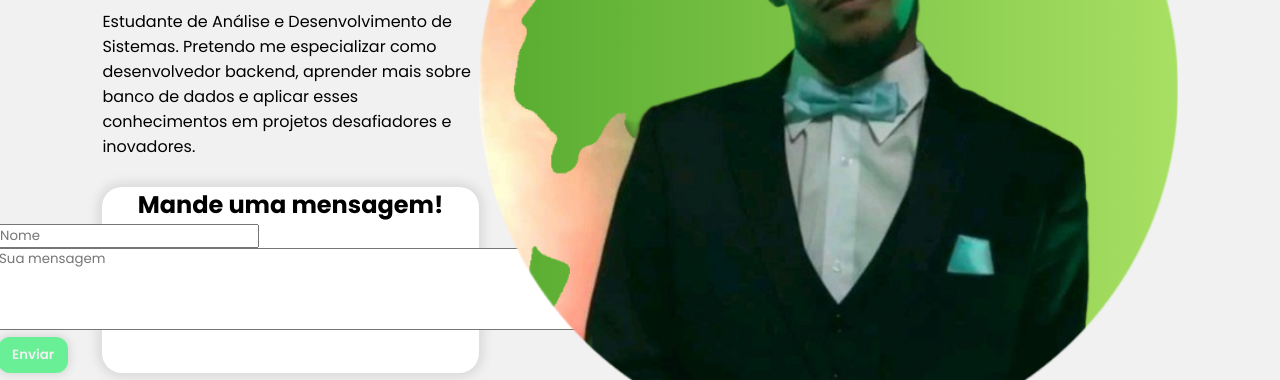
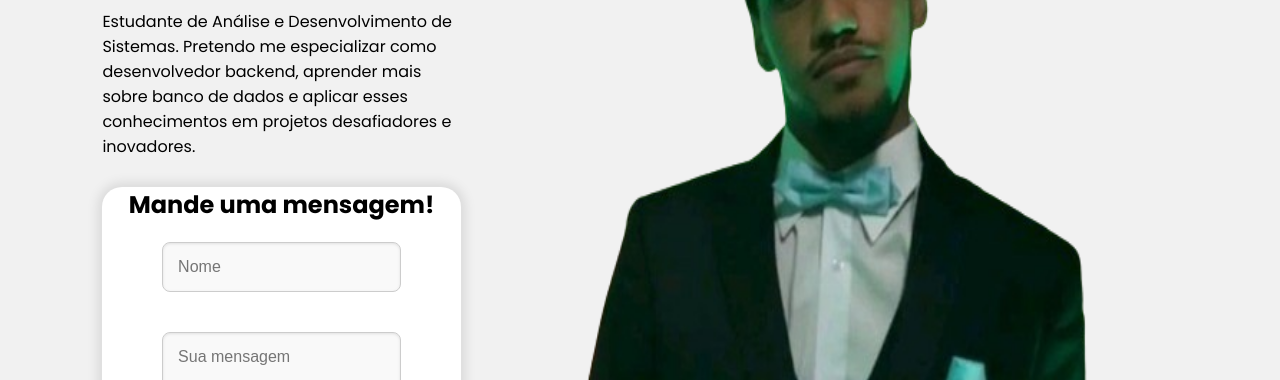
Before and after one commit to CesarAugusto13/CesarPortifolio, a plain HTML site: page index.html in a window 1280 px wide. Shown: the part 388-768 px from the top of the page. Drawn offline with nearby package versions, Linux system fonts and the light colour scheme.

Commit message:
Foto arrumada e Textarea corrigida

```diff
--- a/index.html
+++ b/index.html
@@ -71,10 +71,10 @@
                     <h2>Mande uma mensagem!</h2>
                     <form id="whatsappForm">
                         <label for="nome"></label>
-                        <input type="text" id="name" name="nome" placeholder="Nome" required>
+                        <input type="text" id="name" name="nome" class="nomeArea" placeholder="Nome" required>
                         <br>
                         <label for="mensagem"></label>
-                        <textarea id="message" name="mensagem"  rows="4" cols="50" placeholder="Sua mensagem" required></textarea>
+                        <textarea id="message" name="mensagem" class="messageArea" placeholder="Sua mensagem" required></textarea>
                         <br>
                         <button class="btn-default" type="submit">Enviar</button>
                     </form>
@@ -93,7 +93,7 @@
             </div>
 
             <div id="banner">
-                <img src="src/img/profile-pic.png" alt="Foto de perfil">
+                <img src="src/img/foto.png" alt="Foto de perfil">
             </div>
         </section>
 
@@ -138,7 +138,7 @@
                     <img src="src/img/In progress-amico.svg" width="300px" height="200px" class="proj-hammer"
                         alt="Imagem do projeto">
                     <h3 class="proj-title">Grafico em Python</h3>
-                    <span class="proj-description">Programa que efetua consulta no BDD e efetua um gráfico com os dados.</span>
+                    <span class="proj-description">Grafico com base em dados no BDD</span>
                     <h5>Andamento</h5>
                     <progress class="proj-progress" value="10" max="100"></progress>
                     <a class="btn-default btn-visitar">Visitar <i class="fa-solid fa-square-up-right"></i></a>
--- a/src/styles/styles.css
+++ b/src/styles/styles.css
@@ -97,3 +97,29 @@ footer {
         margin: 5px 0;
     }
 }
+
+
+.messageArea, .nomeArea {
+    width: 100%;
+    max-width: 500px;
+    padding: 15px;
+    margin: 20px 0;
+    font-size: 16px;
+    font-family: Arial, sans-serif;
+    color: #333;
+    background-color: #f9f9f9;
+    border: 1px solid #ccc;
+    border-radius: 8px;
+    box-shadow: inset 0 1px 3px rgba(0, 0, 0, 0.1);
+    transition: border-color 0.3s, box-shadow 0.3s; /* Animações suaves */
+}
+
+.messageArea:focus , .nomeArea:focus {
+    border-color: #66afe9;
+    box-shadow: 0 0 8px rgba(102, 175, 233, 0.6);
+    outline: none;
+}
+.messageArea {
+    height: 150px;
+    resize: none;
+}
```
Also changed, not shown: src/img/foto.png (added), src/img/fotoCesar.jpg (deleted), src/img/profile-pic.png (deleted).
